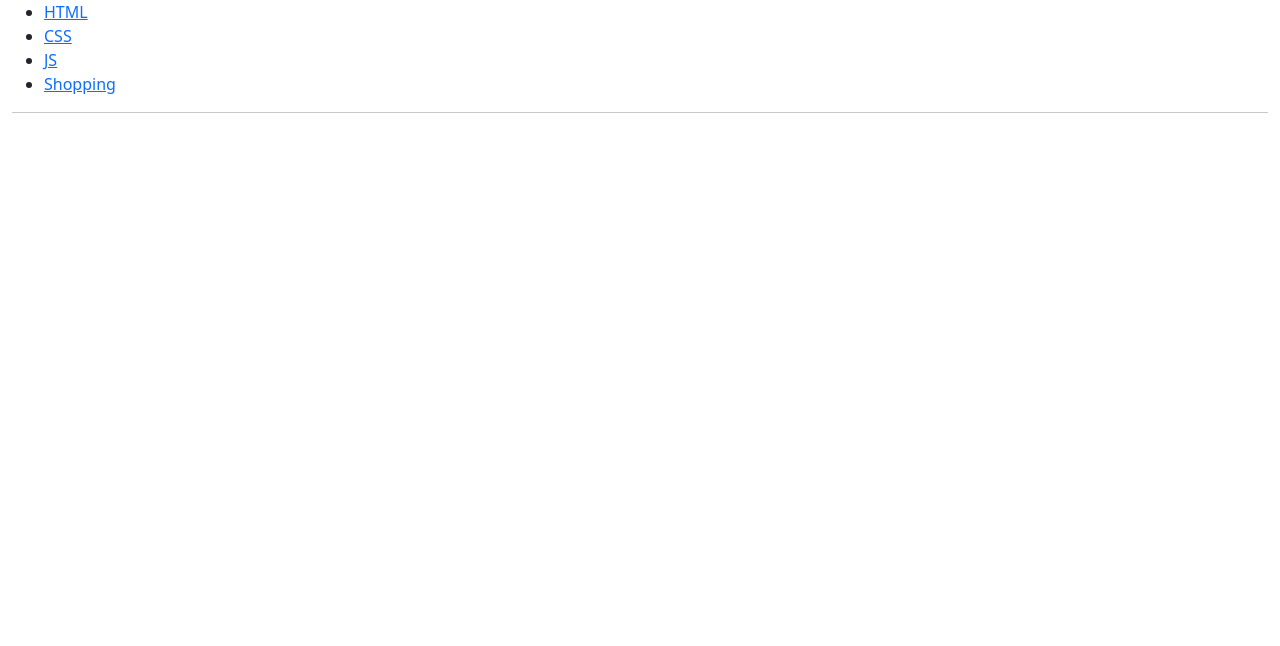
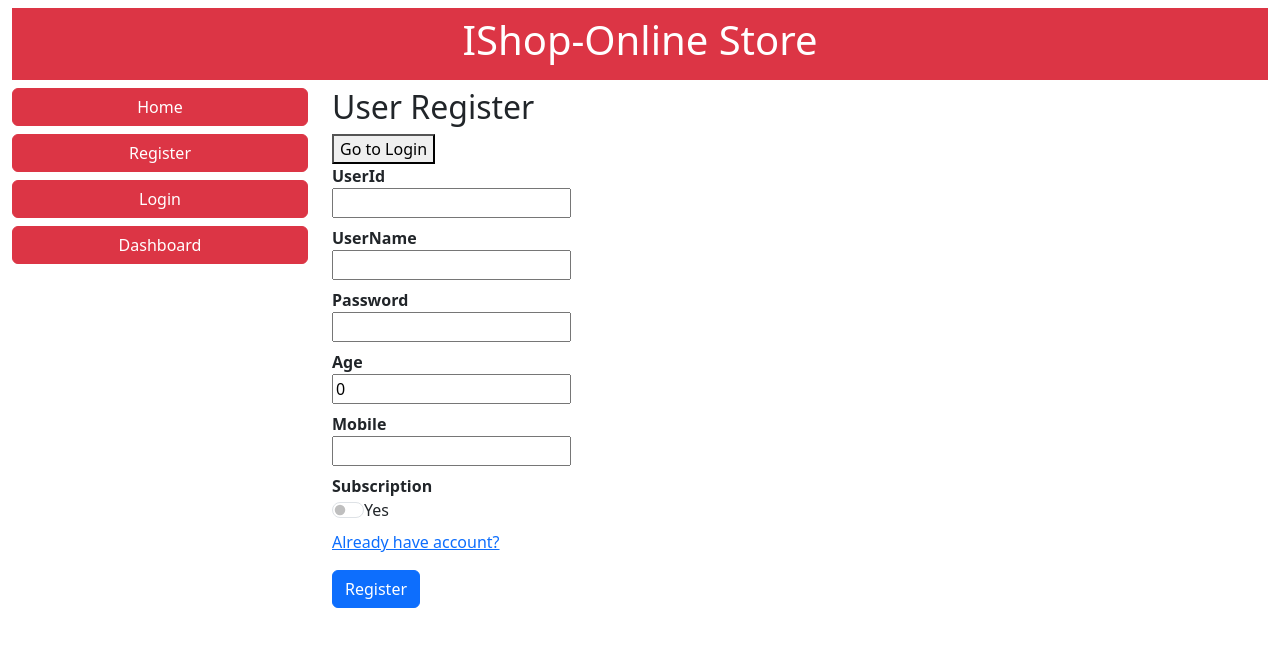
Before and after one commit to Praveenajallipalli/React-Shopping-App, a React (Create React App) app: page /register in a window 1280 px wide. Shown: the top 646 px of the page. Built offline with nearby package versions, Linux system fonts and the light colour scheme; no server answers.

Commit message:
IShopping

```diff
--- a/src/Components/AxiosDemo.js
+++ b/src/Components/AxiosDemo.js
@@ -13,7 +13,7 @@
         .catch(function(err){
             console.log(err);
         })
-    })
+    },[])
 
     return(
         <div className="container-fluid">
--- /dev/null
+++ b/src/Ishop/IShopDashboard.js
@@ -0,0 +1,29 @@
+import { useCookies } from "react-cookie";
+import { useState, useEffect } from "react";
+import { useNavigate } from "react-router-dom";
+
+export default function IShopDashboard(){
+    let navigate = useNavigate();
+    const [cookies, setCookie, removeCookie] = useCookies();
+    const [userid, setUserId] = useState();
+
+    useEffect(()=>{
+        if(cookies["userid"]==undefined){
+            navigate("/login");
+        }
+        else{
+            setUserId(cookies["userid"]);
+        }
+    })
+
+    function HandleSignOut(){
+        removeCookie("userid");
+        navigate("/login");
+    }
+
+    return(
+        <div>
+            <h2>User Dashboard {userid} - <button onClick={HandleSignOut} className="btn btn-link">Sign Out</button></h2>
+        </div>
+    )
+}
--- /dev/null
+++ b/src/Ishop/IShopHome.js
@@ -0,0 +1,12 @@
+import {Link} from 'react-router-dom';
+
+export default function IShopHome(){
+    return(
+        <div>
+            <h2>Shopping Home</h2>
+            <Link to="/register">New Register</Link>
+            <span> </span>
+            <Link to="/login">Existing User</Link>
+        </div>
+    )
+}
--- /dev/null
+++ b/src/Ishop/IShopIndex.js
@@ -0,0 +1,48 @@
+import { BrowserRouter, Routes, Route, Link } from 'react-router-dom';
+import IShopHome from './IShopHome';
+import IShopLogin from './IShopLogin';
+import IShopDashboard from './IShopDashboard';
+import IShopRegister from './IShopRegister';
+
+export default function IShopIndex(){
+    return(
+        <div className='container-fluid'>
+            <header className='bg-danger text-white text-center p-2 mt-2'>
+                <h1>IShop-Online Store</h1>
+            </header>
+            <section className='mt-2 row'>
+                <BrowserRouter>
+                    <nav className='col-3'>
+                        <div className='mb-2'>
+                            <Link className='btn btn-danger w-100' to="/home">Home</Link>
+                        </div>
+                        <div className='mb-2'>
+                            <Link className='btn btn-danger w-100' to="/register">Register</Link>
+                        </div>
+                        <div className='mb-2'>
+                            <Link className='btn btn-danger w-100' to="/login">Login</Link>
+                        </div>
+                        <div className='mb-2'>
+                            <Link className='btn btn-danger w-100' to="/dashboard">Dashboard</Link>
+                        </div>
+                    </nav>
+                    <main className='col-9'>
+                        <Routes>
+                            <Route path='/' element={<IShopHome/>} />
+                            <Route path='home' element={<IShopHome/>} />
+                            <Route path='login' element={<IShopLogin/>} />
+                            <Route path='register' element={<IShopRegister/>} />
+                            <Route path='dashboard' element={<IShopDashboard/>} />
+                            <Route path='/errorpage' element={
+                                <div>
+                                    <h2 className='text-danger'>Invalid Credentials</h2>
+                                    <Link to="/login">Try Again</Link>
+                                </div>
+                            }/>
+                        </Routes>
+                    </main>
+                </BrowserRouter>
+            </section>
+        </div>
+    )
+}
--- /dev/null
+++ b/src/Ishop/IShopLogin.js
@@ -0,0 +1,56 @@
+import { Link, useNavigate } from 'react-router-dom';
+import { useFormik } from 'formik';
+import { useState, useEffect } from 'react';
+import axios from 'axios';
+import { useCookies } from 'react-cookie';
+
+export default function IShopLogin(){
+    let navigate = useNavigate();
+    const [users, setUsers] = useState([]);
+    const [cookies, setCookie, removeCookie] = useCookies();
+    const formik = useFormik({
+        initialValues: {
+            UserId:'',
+            Password:''
+        },
+        onSubmit: values =>{
+            for(var user of users){
+                if(user.UserId==values.UserId && user.Password==values.Password){
+                    setCookie("userid",user.UserId)
+                    navigate("/dashboard");
+                    break;
+                }
+                else{
+                    navigate("/errorpage");
+                }
+            }
+        }
+    })
+
+    useEffect(()=>{
+        axios.get("http://localhost:4000/getusers")
+        .then((response)=>{
+            setUsers(response.data)
+        })
+        .catch(function(err){
+            console.log(err);
+        })
+    },[])
+
+    return(
+        <div>
+            <h2>User Login</h2>
+            <form onSubmit={formik.handleSubmit}>
+                <dl>
+                    <dt>User Id</dt>
+                    <dd><input name="UserId" value={formik.values.UserId} onChange={formik.handleChange} type="text" /></dd>
+                    <dt>Password</dt>
+                    <dd><input name='Password' value={formik.values.Password} onChange={formik.handleChange} type="password" /></dd>
+                </dl>
+                <button className="btn btn-primary">Login</button>
+            </form>
+            <br/>
+            <Link to="/register">New User?</Link>
+        </div>
+    )
+}
--- /dev/null
+++ b/src/Ishop/IShopRegister.js
@@ -0,0 +1,78 @@
+import { useNavigate, Link } from 'react-router-dom';
+import { useFormik } from 'formik';
+import  axios  from 'axios';
+import { useState, useEffect } from 'react';
+
+export default function IShopRegister(){
+    let navigate = useNavigate();
+    const [users, setUsers] = useState([]);
+    const [userError, setUserError] = useState('');
+
+    const formik = useFormik({
+        initialValues: {
+            UserId: '',
+            UserName: '',
+            Password: '',
+            Age: 0,
+            Mobile: '',
+            Subscribed: false
+        },
+        onSubmit: values => {
+            // alert(JSON.stringify(values));
+            axios.post("http://localhost:4000/registeruser",values);
+            alert("Registered Successfully");
+            navigate('/login');
+        }
+    })
+
+    useEffect(()=>{
+        axios.get("http://localhost:4000/getusers")
+        .then(response => {
+            setUsers(response.data);
+        })
+        .catch(function(err){
+            console.log(err);
+        })
+    },[])
+
+    function VerifyUserId(e){
+        for(var user of users){
+            if(user.UserId==e.target.value){
+                setUserError('User Id Taken - Try Another');
+                break;
+            }else{
+                setUserError('User Id Available')
+            }
+        }
+    }
+
+    function HandleButtonClick(){
+        navigate("/login");
+    }
+
+    return(
+        <div>
+            <h2>User Register</h2>
+            <button onClick={HandleButtonClick}>Go to Login</button>
+            <form onSubmit={formik.handleSubmit}>
+                <dl>
+                    <dt>UserId</dt>
+                    <dd><input type="text" onKeyUp={VerifyUserId} value={formik.values.UserId} onChange={formik.handleChange} name="UserId"/></dd>
+                    <dd>{userError}</dd>
+                    <dt>UserName</dt>
+                    <dd><input type="text" value={formik.values.UserName} onChange={formik.handleChange} name="UserName"/></dd>
+                    <dt>Password</dt>
+                    <dd><input type="password" value={formik.values.Password} onChange={formik.handleChange} name="Password"/></dd>
+                    <dt>Age</dt>
+                    <dd><input type="text" value={formik.values.Age} onChange={formik.handleChange} name="Age"/></dd>
+                    <dt>Mobile</dt>
+                    <dd><input type="text" value={formik.values.Mobile} onChange={formik.handleChange} name="Mobile"/></dd>
+                    <dt>Subscription</dt>
+                    <dd className="form-switch"><input type="checkbox" className="form-check-input" checked={formik.values.Subscribed} onChange={formik.handleChange} name="Subscribed"/>Yes</dd>
+                    <Link to="/login">Already have account?</Link>
+                </dl>
+                <button className="btn btn-primary">Register</button>
+            </form>
+        </div>
+    )
+}
--- a/src/index.js
+++ b/src/index.js
@@ -14,11 +14,13 @@
 import AxiosDemo from './Components/AxiosDemo';
 import ShoppingIndex from './shopping/ShoppingIndex';
 import SPAComponent from './Components/SPAComponent';
+import ISopHome from './Ishop/IShopHome';
+import IShopIndex from './Ishop/IShopIndex';
 
 const root = ReactDOM.createRoot(document.getElementById('root'));
 root.render(
   <React.StrictMode>
-    <SPAComponent/>
+    <IShopIndex/>
   </React.StrictMode>
 );
 
```
